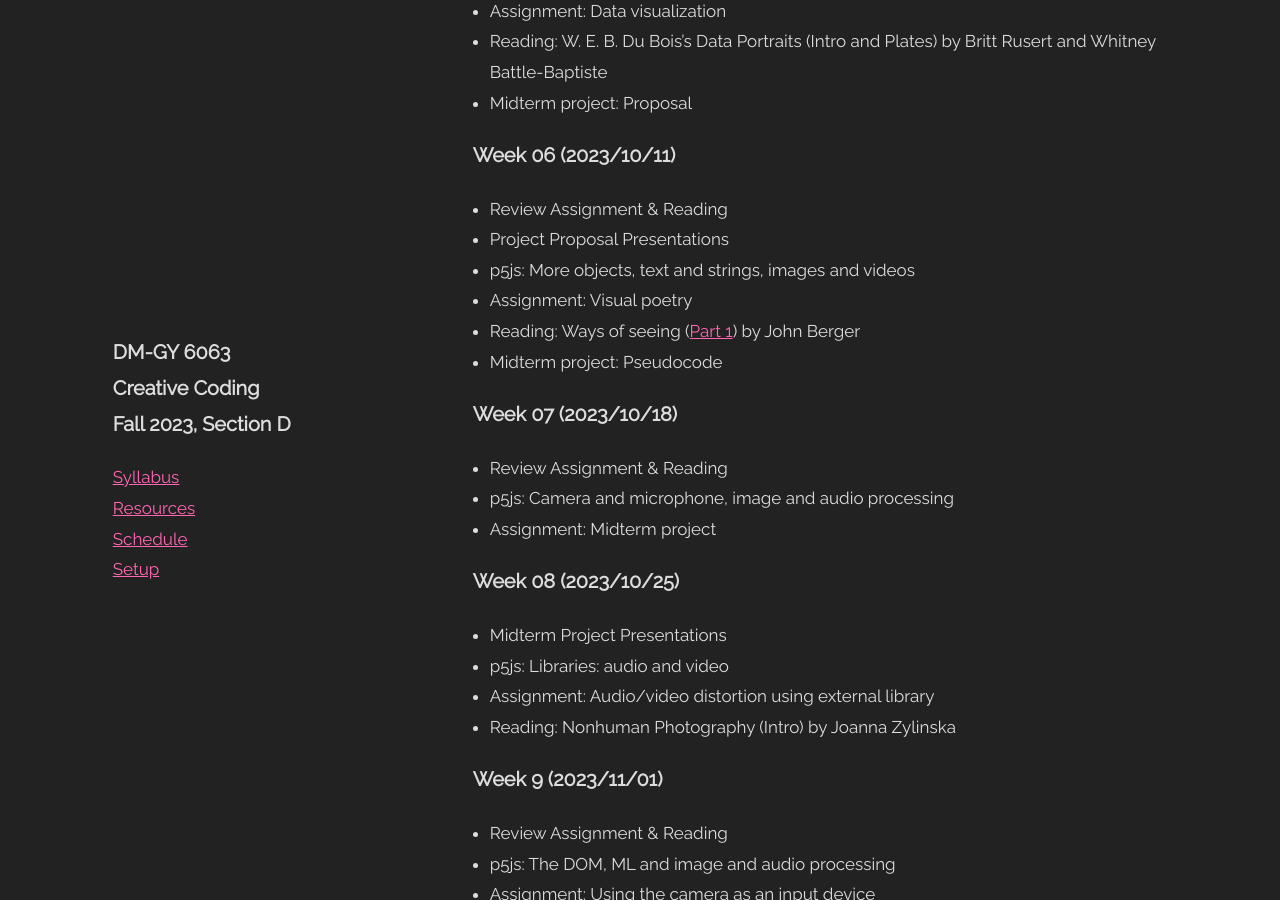
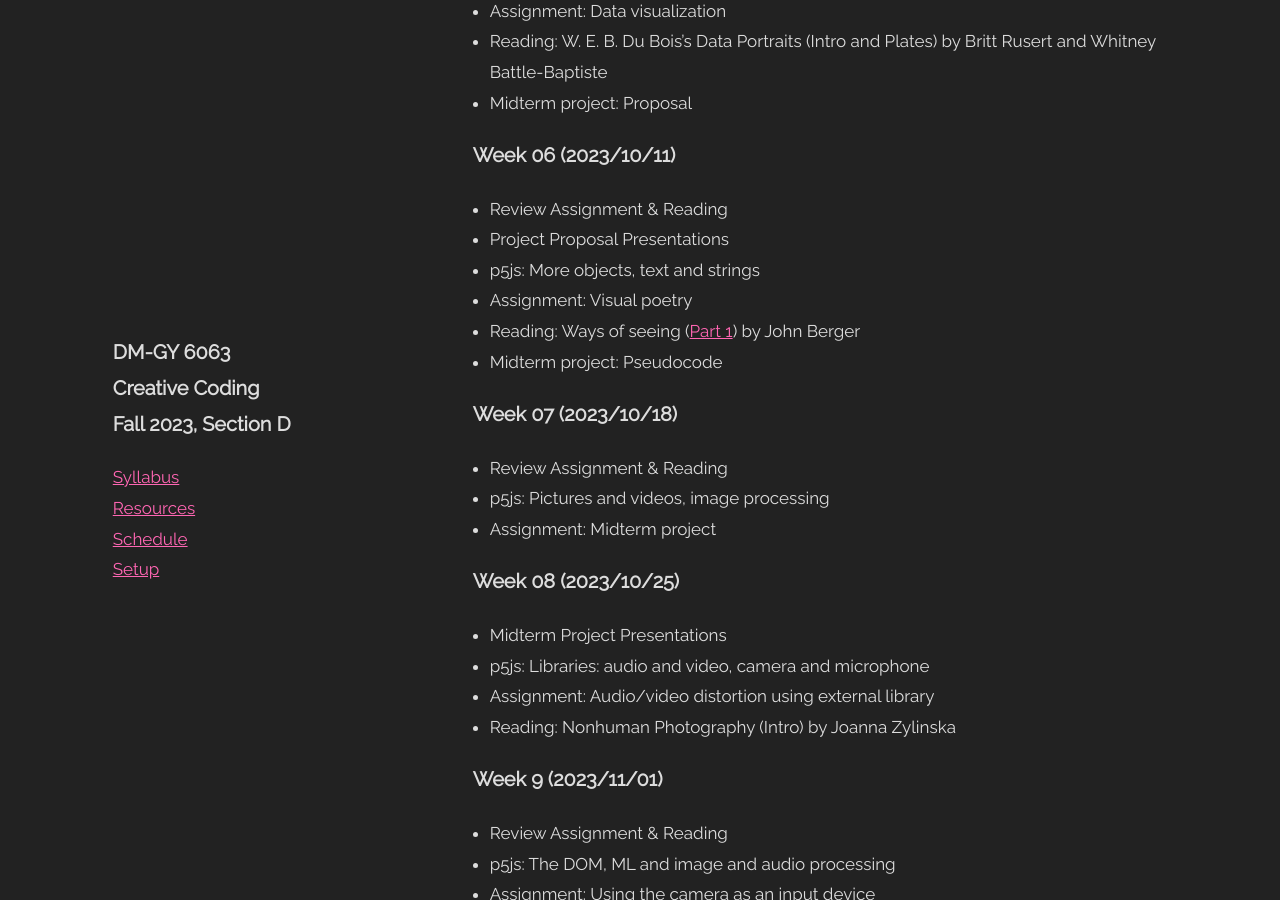
Before and after one commit to DM-GY-6063-2023F-D/DM-GY-6063-2023F-D, a Jekyll site: the page built from README.md, in a window 1280 px wide and 900 px high, scrolled down 5322 px. Built offline with Jekyll 4.4.1, drawn with Linux system fonts in a browser that asks for light colours.

Commit message:
update order of materials

```diff
--- a/README.md
+++ b/README.md
@@ -152,19 +152,19 @@ Letter grades for the entire course will be assigned as follows:
 ### Week 06 (2023/10/11)
 - Review Assignment & Reading
 - Project Proposal Presentations
-- p5js: More objects, text and strings, images and videos
+- p5js: More objects, text and strings
 - Assignment: Visual poetry
 - Reading: Ways of seeing ([Part 1](https://www.youtube.com/watch?v=0pDE4VX_9Kk)) by John Berger
 - Midterm project: Pseudocode
 
 ### Week 07 (2023/10/18)
 - Review Assignment & Reading
-- p5js: Camera and microphone, image and audio processing
+- p5js: Pictures and videos, image processing
 - Assignment: Midterm project
 
 ### Week 08 (2023/10/25)
 - Midterm Project Presentations
-- p5js: Libraries: audio and video
+- p5js: Libraries: audio and video, camera and microphone
 - Assignment: Audio/video distortion using external library
 - Reading: Nonhuman Photography (Intro) by Joanna Zylinska
 
```
Also changed, not shown: _pages/homework/04.md (+5 -1 lines), _pages/week/05.md (+1 -1 lines), _pages/week/06.md (+1 -7 lines), _pages/week/07.md (+8 -2 lines), _pages/week/08.md (+1 -4 lines), _pages/week/09.md (+3 -0 lines).
